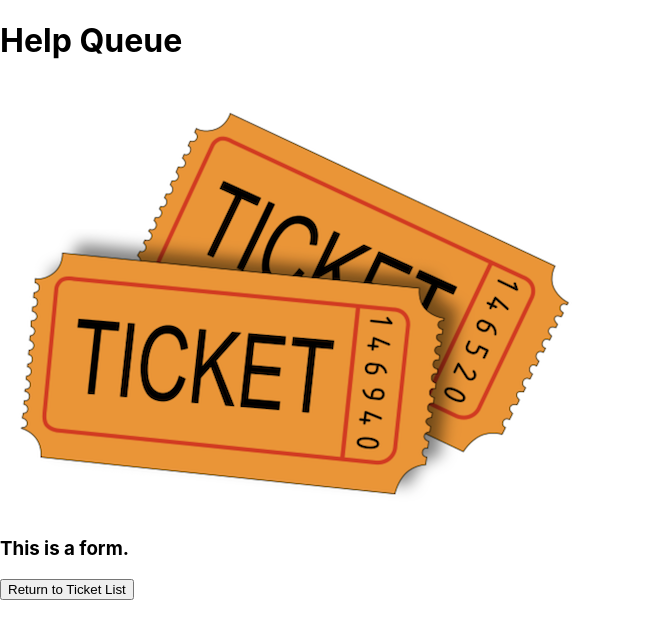
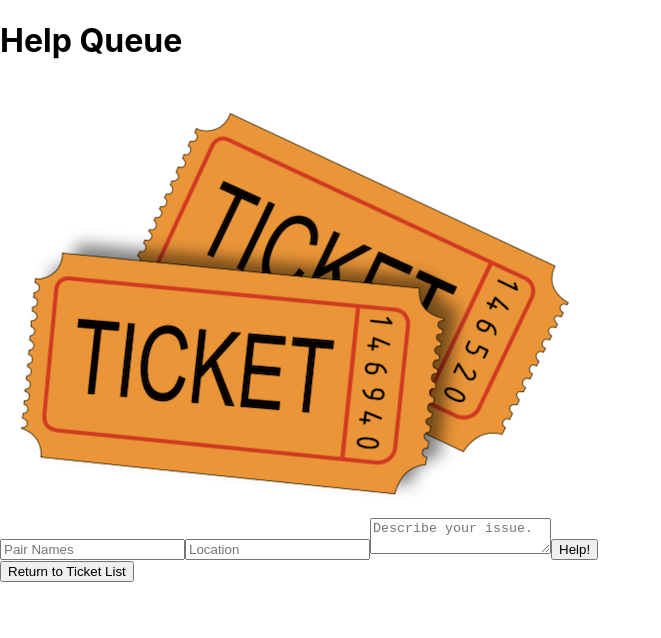
Before and after one commit to JaseGrable/help-queue, a React (Create React App) app: page / in a window 1280 px wide. Both pictures are taken after a click on the button "Add Ticket". Shown: the top 638 px of the page, without its empty margins (0-661 px from the left). Built offline with nearby package versions, Linux system fonts and the light colour scheme.

Commit message:
WIP add form

```diff
--- a/src/components/NewTicketForm.js
+++ b/src/components/NewTicketForm.js
@@ -1,11 +1,32 @@
 import React from "react";
 
 function NewTicketForm(props){
-  return (
-    <React.Fragment>
-      <h3>This is a form.</h3>
-    </React.Fragment>
-  );
-}
+
+    function handleNewTicketFormSubmission(event) {
+        event.preventDefault();
+        console.log(event.target.names.value);
+        console.log(event.target.location.value);
+        console.log(event.target.issue.value);
+      }
+
+    return (
+        <React.Fragment>
+          <form onSubmit={handleNewTicketFormSubmission}>
+            <input
+              type='text'
+              name='names'
+              placeholder='Pair Names' />
+            <input
+              type='text'
+              name='location'
+              placeholder='Location' />
+            <textarea
+              name='issue'
+              placeholder='Describe your issue.' />
+            <button type='submit'>Help!</button>
+          </form>
+        </React.Fragment>
+      );
+    }
 
 export default NewTicketForm;
--- a/src/components/TicketControl.js
+++ b/src/components/TicketControl.js
@@ -10,6 +10,7 @@
       this.state = {
         formVisibleOnPage: false
       };
+      this.handleClick = this.handleClick.bind(this); //new code here
     }
 
     handleClick = () => {
```
